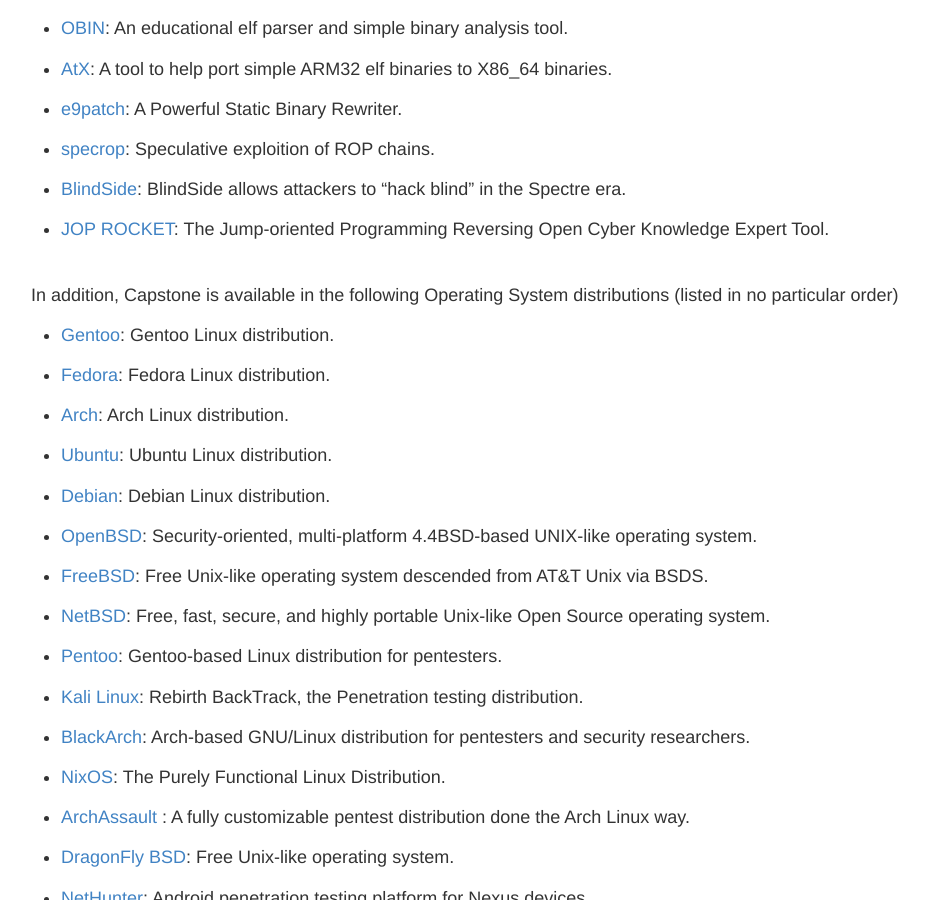
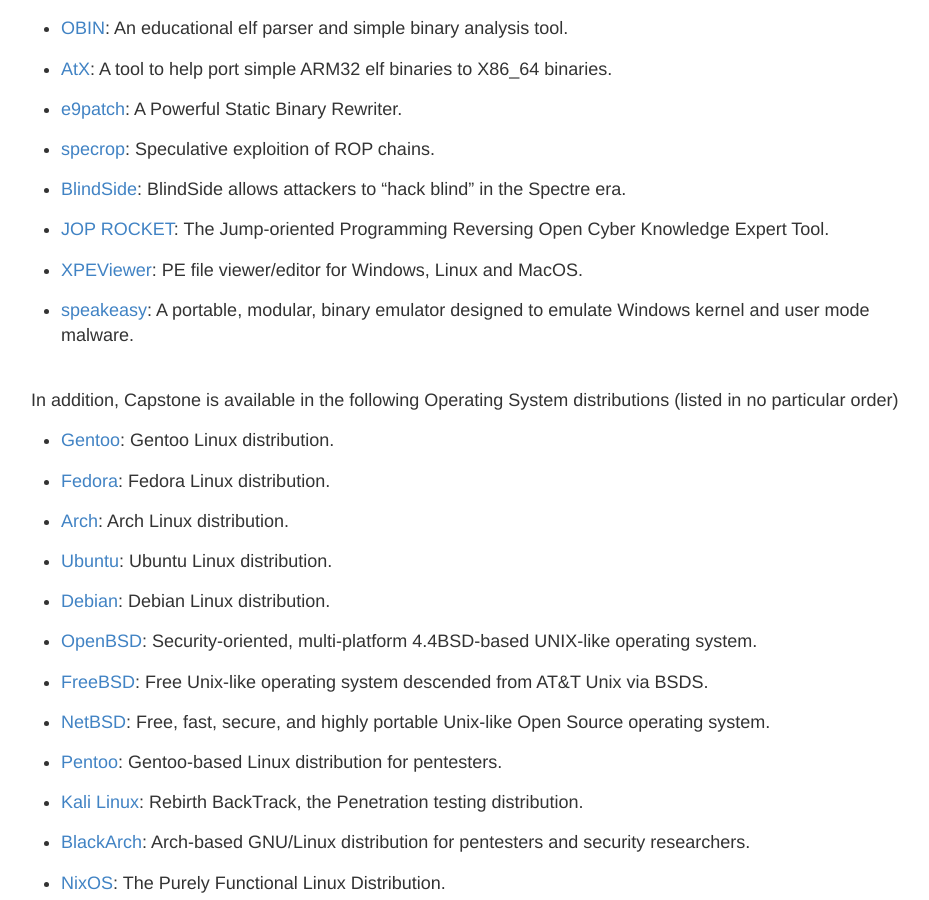
Before and after one commit to capstone-engine/capstone-engine.github.io, a Jekyll site: the page built from showcase.md, in a window 1280 px wide and 900 px high, scrolled down 20904 px. Shown: the whole window, without its empty margins (169-1098 px from the left). Built offline with Jekyll 4.4.1, drawn with Linux system fonts in a browser that asks for light colours.

Commit message:
showcase

```diff
--- a/showcase.md
+++ b/showcase.md
@@ -1011,6 +1011,11 @@
 
 - [JOP ROCKET](https://github.com/Bw3ll/JOP_ROCKET/): The Jump-oriented Programming Reversing Open Cyber Knowledge Expert Tool.
 
+- [XPEViewer](https://github.com/horsicq/XPEViewer): PE file viewer/editor for Windows, Linux and MacOS.
+
+- [speakeasy](https://github.com/fireeye/speakeasy): A portable, modular, binary emulator designed to emulate Windows kernel and user mode malware.
+
+
 
 <br>
 In addition, Capstone is available in the following Operating System distributions (listed in no particular order)
```
Also changed, not shown: other parts of showcase.md (+1 -1 lines).
